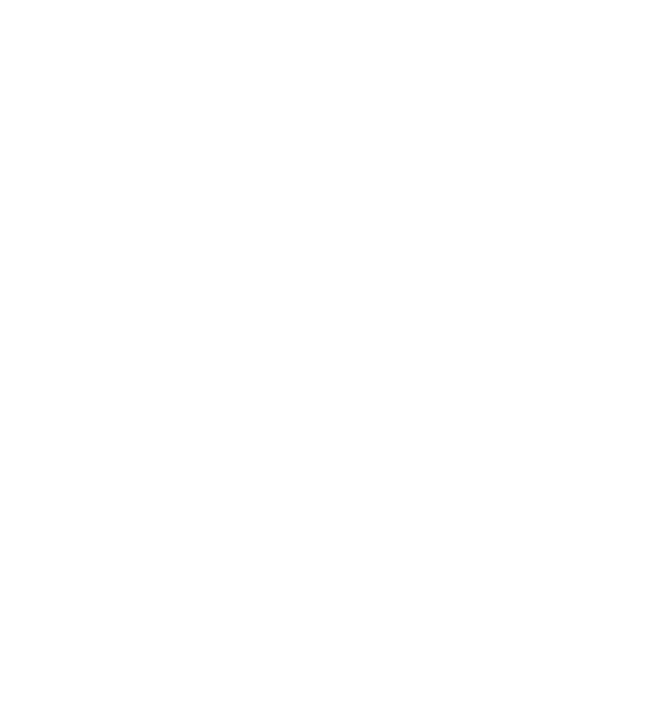
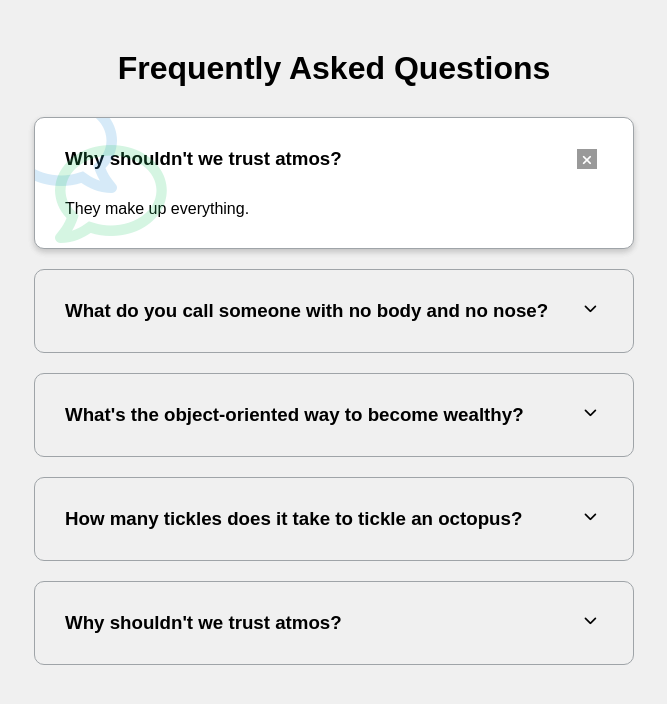
Before and after one commit to Helena2018/FAQ-collapse, a plain HTML site: page index.html in a window 1280 px wide. Shown: the whole page, without its empty margins (306-973 px from the left). Drawn offline with Linux system fonts and the light colour scheme; a web font is replaced by a local one.

Commit message:
updated css

```diff
--- a/index.html
+++ b/index.html
@@ -6,9 +6,72 @@
   <meta name="viewport" content="width=device-width, initial-scale=1.0">
   <link rel="stylesheet" href="https://cdnjs.cloudflare.com/ajax/libs/font-awesome/6.1.1/css/all.min.css" integrity="sha512-KfkfwYDsLkIlwQp6LFnl8zNdLGxu9YAA1QvwINks4PhcElQSvqcyVLLD9aMhXd13uQjoXtEKNosOWaZqXgel0g==" crossorigin="anonymous" referrerpolicy="no-referrer" />
   <link rel="stylesheet" href="style.css">
-  <title></title>
+  <title>FAQ</title>
 </head>
 <body>
+  <h1>Frequently Asked Questions</h1>
+  <div class="faq-container">
+    <div class="faq active">
+      <h3 class="faq-title">
+        Why shouldn't we trust atmos?
+      </h3>
+      <p class="faq-text">
+        They make up everything.
+      </p>
+      <button class="faq-toggle">
+        <i class="fas fa-chevron-down"></i>
+        <i class="fas fa-times"></i>
+      </button>
+    </div>
+    <div class="faq">
+      <h3 class="faq-title">
+        What do you call someone with no body and no nose?
+      </h3>
+      <p class="faq-text">
+        Nobody knows.
+      </p>
+      <button class="faq-toggle">
+        <i class="fas fa-chevron-down"></i>
+        <i class="fas fa-times"></i>
+      </button>
+    </div>
+    <div class="faq">
+      <h3 class="faq-title">
+        What's the object-oriented way to become wealthy?
+      </h3>
+      <p class="faq-text">
+        inheritance.
+      </p>
+      <button class="faq-toggle">
+        <i class="fas fa-chevron-down"></i>
+        <i class="fas fa-times"></i>
+      </button>
+    </div>
+    <div class="faq">
+      <h3 class="faq-title">
+        How many tickles does it take to tickle an octopus?
+      </h3>
+      <p class="faq-text">
+        Ten-tickles!
+      </p>
+      <button class="faq-toggle">
+        <i class="fas fa-chevron-down"></i>
+        <i class="fas fa-times"></i>
+      </button>
+    </div>
+    <div class="faq">
+      <h3 class="faq-title">
+        Why shouldn't we trust atmos?
+      </h3>
+      <p class="faq-text">
+        Depends on who are you asking.
+      </p>
+      <button class="faq-toggle">
+        <i class="fas fa-chevron-down"></i>
+        <i class="fas fa-times"></i>
+      </button>
+    </div>
+  </div>
   <script src="script.js"></script>
 </body>
 </html>
--- a/style.css
+++ b/style.css
@@ -1,4 +1,4 @@
-@import url('https://fonts.googleapis.com/css2?family=Antic+Slab&family=Roboto:ital@0;1&display=swap');
+@import url('https://fonts.googleapis.com/css?family=Muli&display=swap');
 
 * {
   box-sizing: border-box;
@@ -6,11 +6,92 @@
 
 body {
   font-family: 'Muli', sans-serif;
-  margin: 0;
-  display: flex;
+  background-color: #f0f0f0;
+}
+
+h1 {
+  margin: 50px 0 30px;
+  text-align: center;
+}
+
+.faq-container {
+  max-width: 600px;
+  margin: 0 auto;
+}
+
+.faq {
+  background-color: transparent;
+  border: 1px solid #9fa4a8;
+  margin: 20px 0;
+  padding: 30px;
+  border-radius: 10px;
+  position: relative;
+  overflow: hidden;
+  transition: 0.3s ease;
+}
+
+.faq.active {
+  background-color: #fff;
+  box-shadow: 0 3px 6px rgba(0, 0, 0, 0.1), 0 3px 6px rgba(0, 0, 0, 0.1);
+}
+
+.faq.active::before,
+.faq.active::after {
+  content: '\f075';
+  font-family: 'Font Awesome 5 Free';
+  color: #2ecc71;
+  font-size: 7rem;
+  position: absolute;
+  top: 20px;
+  left: 20px;
+  opacity: 0.2;
+  z-index: 0;
+}
+
+.faq.active::before {
+  color: #3498db;
+  left: -30px;
+  top: -30px;
+  transform: rotateY(180deg);
+
+}
+
+.faq-title {
+  margin: 0 35px 0 0;
+}
+
+.faq-text {
+  margin: 30px 0 0;
+  display: none;
+}
+
+.faq.active .faq-text{
+  display: block;
+}
+
+.faq-toggle {
+  background-color: transparent;
+  border: none;
+  position: absolute;
+  top: 30px;
+  right: 30px;
+}
+
+.faq-toggle .fa-times {
+  display: none;
+}
+
+.faq.active .fa-times {
+  display: block;
+  background-color: #999;
+  color: #fff;
+  padding: 5px;
+  width: 20px;
+  height: 20px;
   align-items: center;
-  flex-direction: column;
   justify-content: center;
-  overflow: hidden;
-  height: 100vh;
 }
+
+.faq.active .fa-chevron-down {
+  display: none;
+}
```
